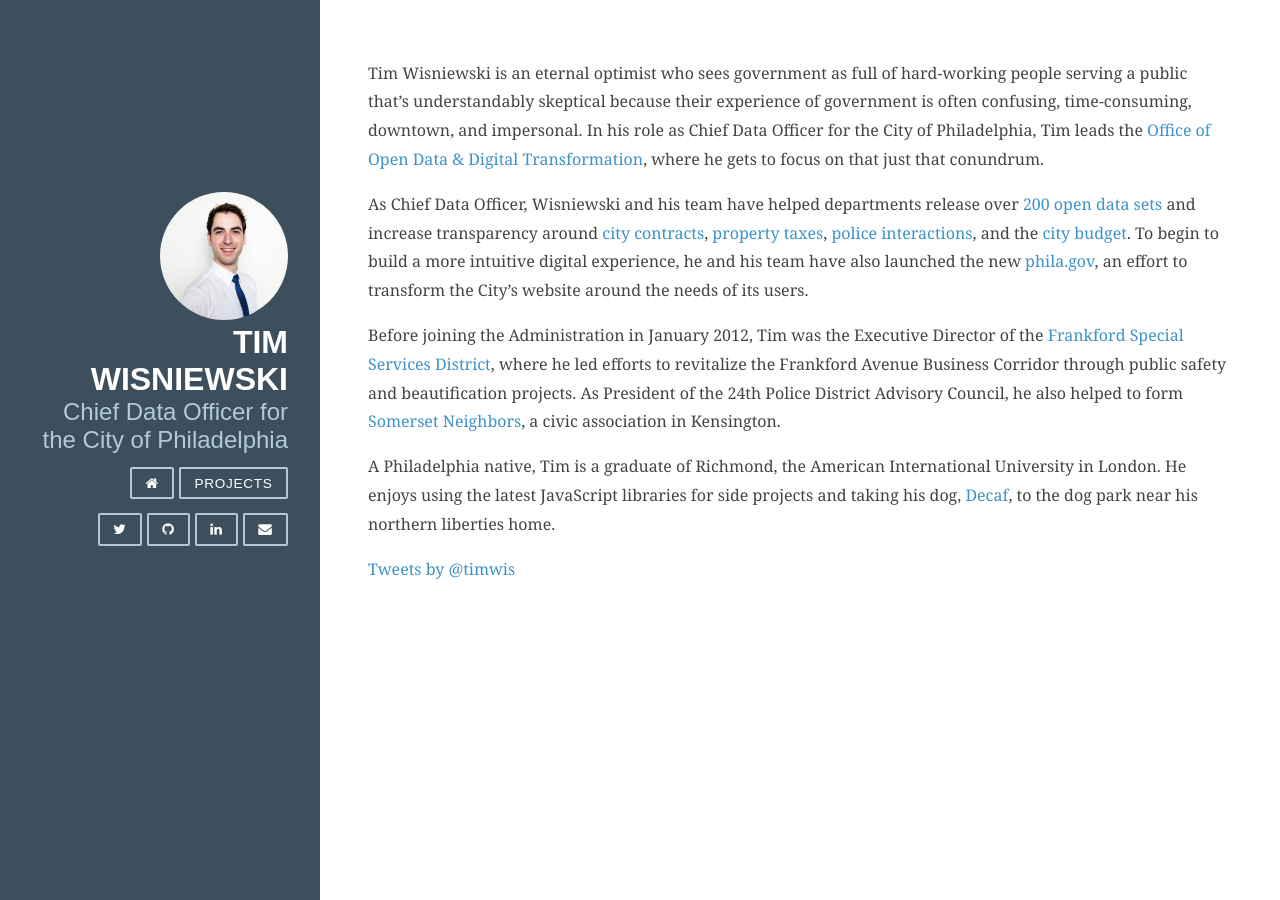
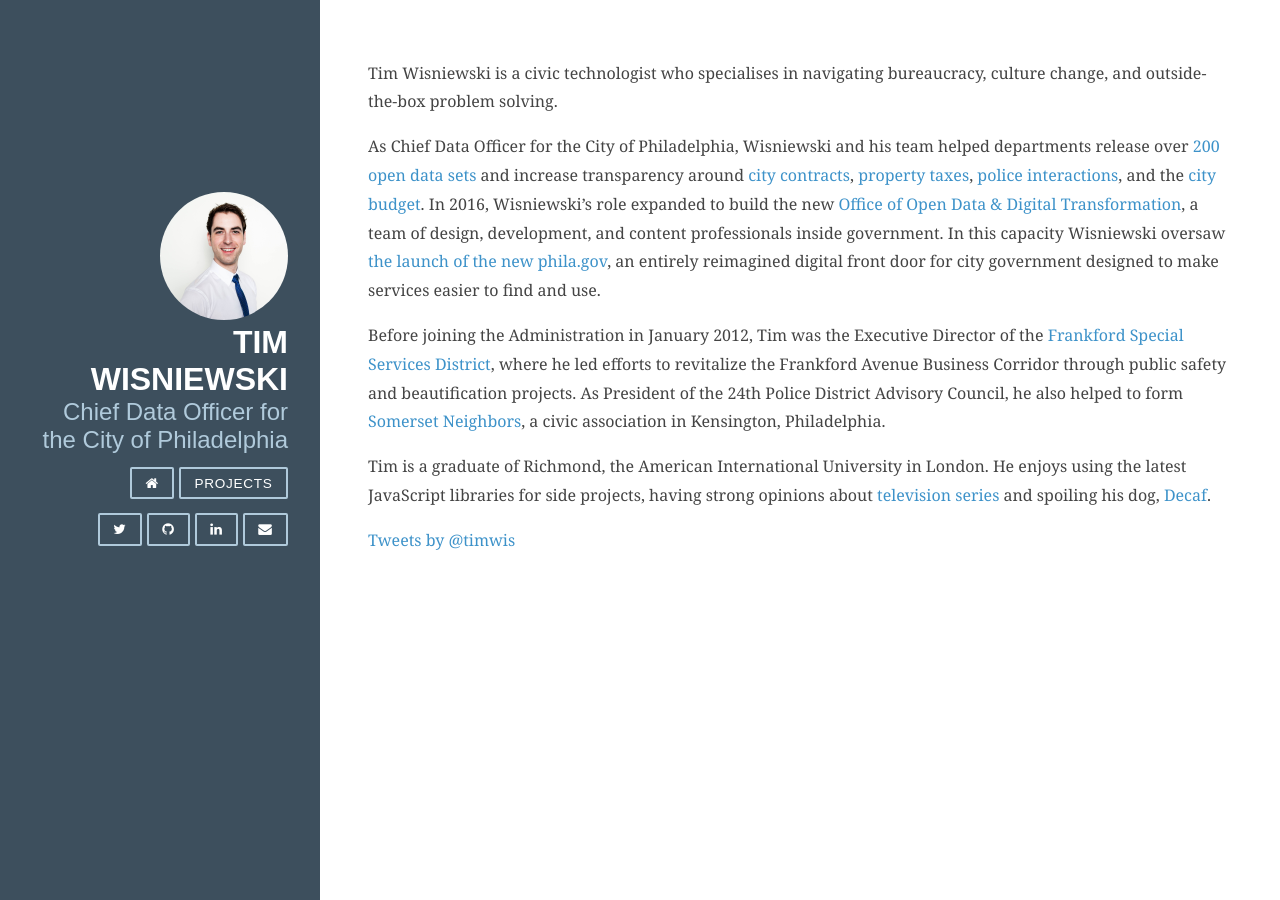
Before and after one commit to timwis/timwis.github.io, a Jekyll site: the page built from index.md, in a window 1280 px wide. Built offline with Jekyll 4.4.1, drawn with Linux system fonts in a browser that asks for light colours; nearby versions of some CDN libraries; comment, search, counter and statistics services are not loaded.

Commit message:
Update bio

```diff
--- a/index.md
+++ b/index.md
@@ -3,13 +3,13 @@ layout: page
 published: true
 ---
 
-Tim Wisniewski is an eternal optimist who sees government as full of hard-working people serving a public that’s understandably skeptical because their experience of government is often confusing, time-consuming, downtown, and impersonal. In his role as Chief Data Officer for the City of Philadelphia, Tim leads the [Office of Open Data & Digital Transformation][oddt], where he gets to focus on that just that conundrum.
+Tim Wisniewski is a civic technologist who specialises in navigating bureaucracy, culture change, and outside-the-box problem solving.
 
-As Chief Data Officer, Wisniewski and his team have helped departments release over [200 open data sets][opendataphilly] and increase transparency around [city contracts][contracts], [property taxes][property-taxes], [police interactions][police-interactions], and the [city budget][budget]. To begin to build a more intuitive digital experience, he and his team have also launched the new [phila.gov][philagov], an effort to transform the City’s website around the needs of its users.
+As Chief Data Officer for the City of Philadelphia, Wisniewski and his team helped departments release over [200 open data sets][opendataphilly] and increase transparency around [city contracts][contracts], [property taxes][property-taxes], [police interactions][police-interactions], and the [city budget][budget]. In 2016, Wisniewski’s role expanded to build the new [Office of Open Data & Digital Transformation][oddt], a team of design, development, and content professionals inside government. In this capacity Wisniewski oversaw [the launch of the new phila.gov][philagov], an entirely reimagined digital front door for city government designed to make services easier to find and use.
 
-Before joining the Administration in January 2012, Tim was the Executive Director of the [Frankford Special Services District][fssd], where he led efforts to revitalize the Frankford Avenue Business Corridor through public safety and beautification projects. As President of the 24th Police District Advisory Council, he also helped to form [Somerset Neighbors][snbl], a civic association in Kensington.
+Before joining the Administration in January 2012, Tim was the Executive Director of the [Frankford Special Services District][fssd], where he led efforts to revitalize the Frankford Avenue Business Corridor through public safety and beautification projects. As President of the 24th Police District Advisory Council, he also helped to form [Somerset Neighbors][snbl], a civic association in Kensington, Philadelphia.
 
-A Philadelphia native, Tim is a graduate of Richmond, the American International University in London. He enjoys using the latest JavaScript libraries for side projects and taking his dog, [Decaf][decaf], to the dog park near his northern liberties home.
+Tim is a graduate of Richmond, the American International University in London. He enjoys using the latest JavaScript libraries for side projects, having strong opinions about [television series][tv] and spoiling his dog, [Decaf][decaf].
 
 <p>
   <a class="twitter-timeline"
```
Also changed, not shown: other parts of index.md (+5 -4 lines).
